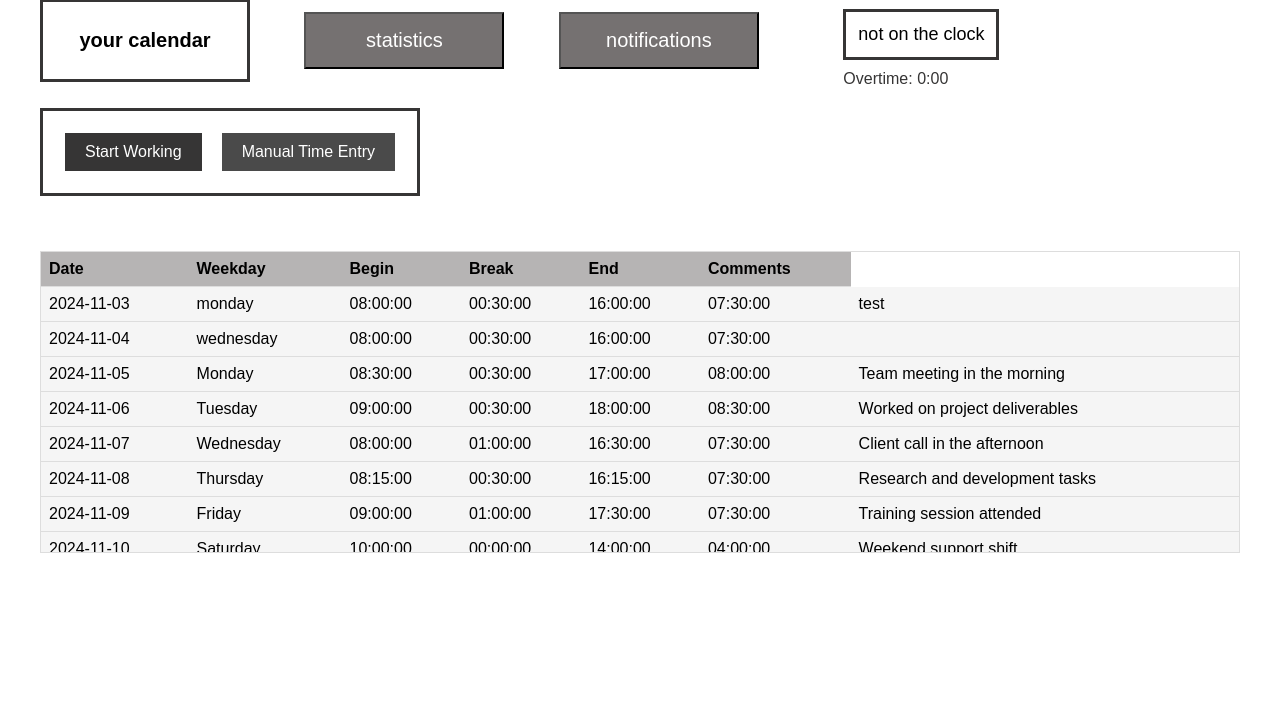
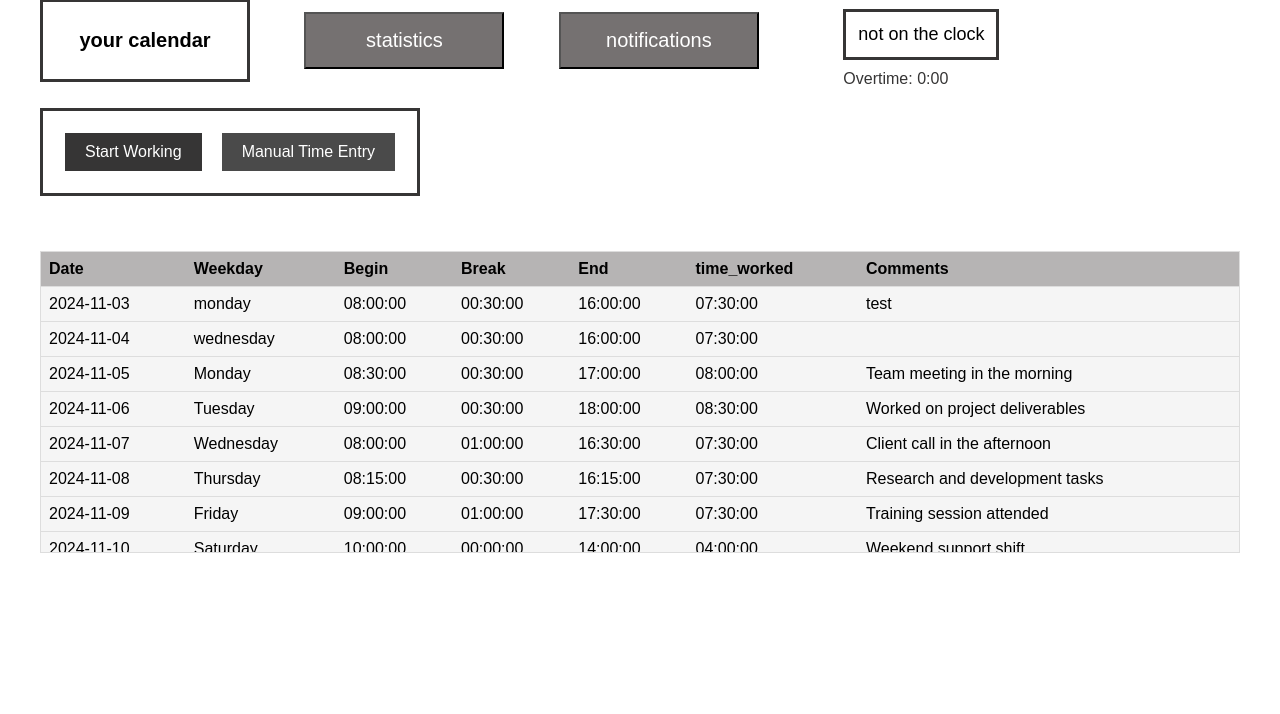
Before and after one commit to matixx03/Software-Engineering---Lab-Projects-Scrum-Waterfall-, a PHP site: page /supervisor.php in a window 1280 px wide. Shown: the part 86-800 px from the top of the page. Run offline with PHP 8.4, Linux system fonts and the light colour scheme; data comes from the database, SQL or seed files in the repository.

Commit message:
fix tabelle

```diff
--- a/supervisor.php
+++ b/supervisor.php
@@ -95,6 +95,7 @@
                         <th>Begin</th>
                         <th>Break</th>
                         <th>End</th>
+                        <th>time_worked</th>
                         <th>Comments</th>
                     </tr>
                 </thead>
```
